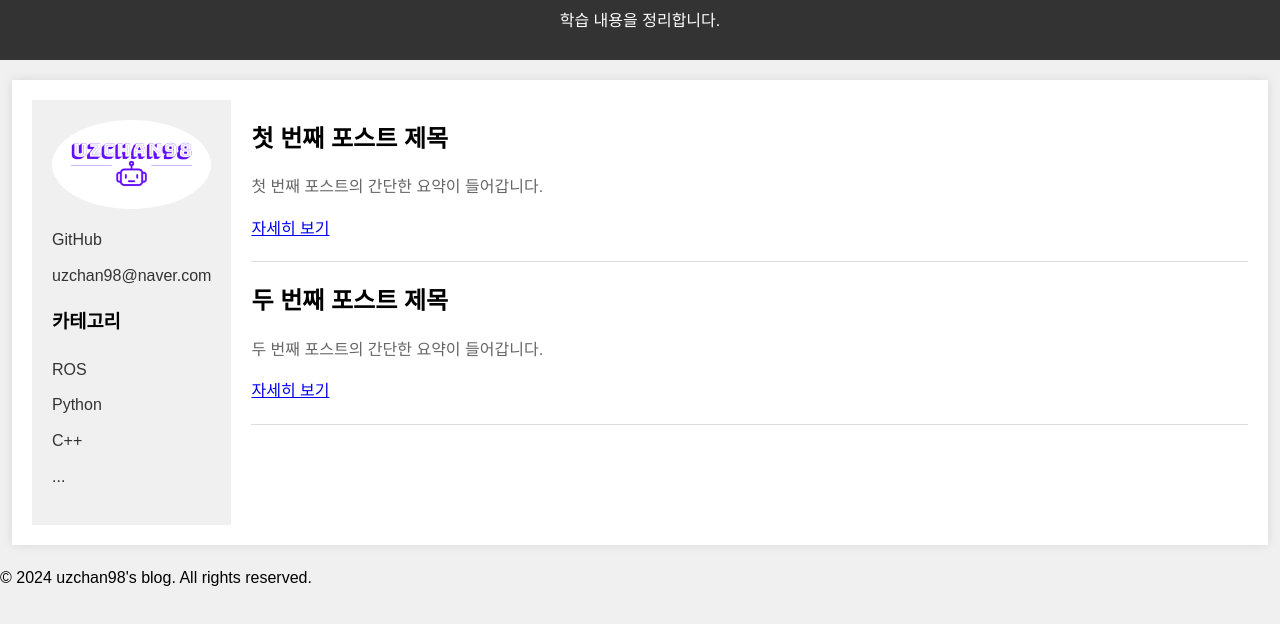
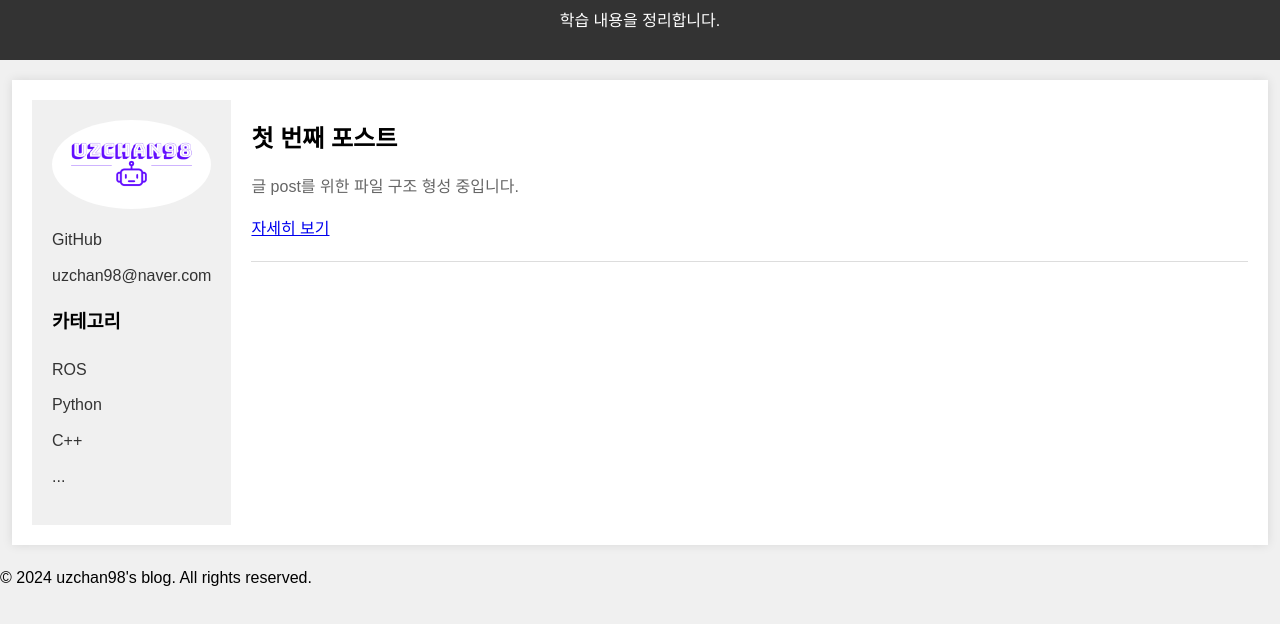
Before and after one commit to uzchan98/uzchan98.github.io, a plain HTML site: page index.html in a window 1280 px wide. Shown: the part 96-720 px from the top of the page. Drawn offline with Linux system fonts and the light colour scheme.

Commit message:
Update index.html

```diff
--- a/index.html
+++ b/index.html
@@ -109,15 +109,9 @@
         <!-- 우측 메인 컨텐츠 영역 -->
         <div class="main-content">
             <section class="post">
-                <h2>첫 번째 포스트 제목</h2>
-                <p>첫 번째 포스트의 간단한 요약이 들어갑니다.</p>
-                <a href="post1.html">자세히 보기</a>
-            </section>
-
-            <section class="post">
-                <h2>두 번째 포스트 제목</h2>
-                <p>두 번째 포스트의 간단한 요약이 들어갑니다.</p>
-                <a href="post2.html">자세히 보기</a>
+                <h2>첫 번째 포스트</h2>
+                <p>글 post를 위한 파일 구조 형성 중입니다.</p>
+                <a href="https://uzchan98.github.io/posts/post1.html">자세히 보기</a>
             </section>
 
             <!-- 추가적인 포스트들을 위한 섹션들 -->
```
